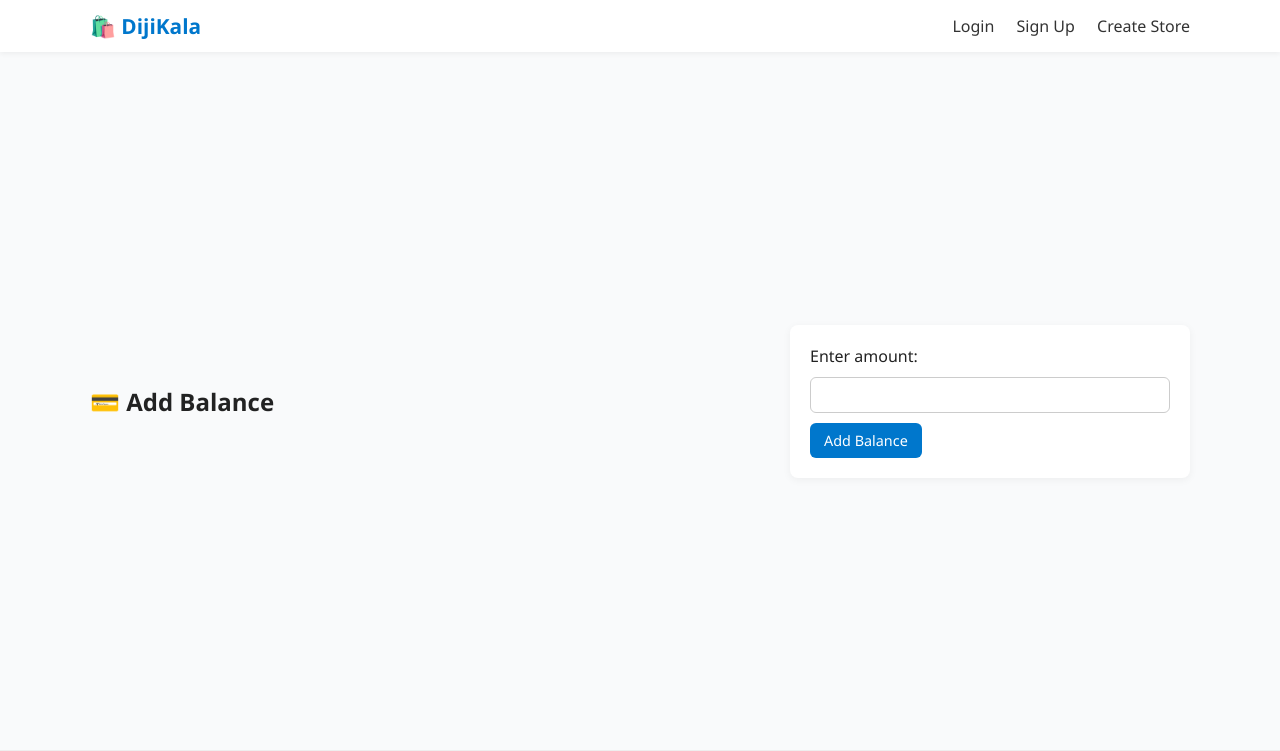
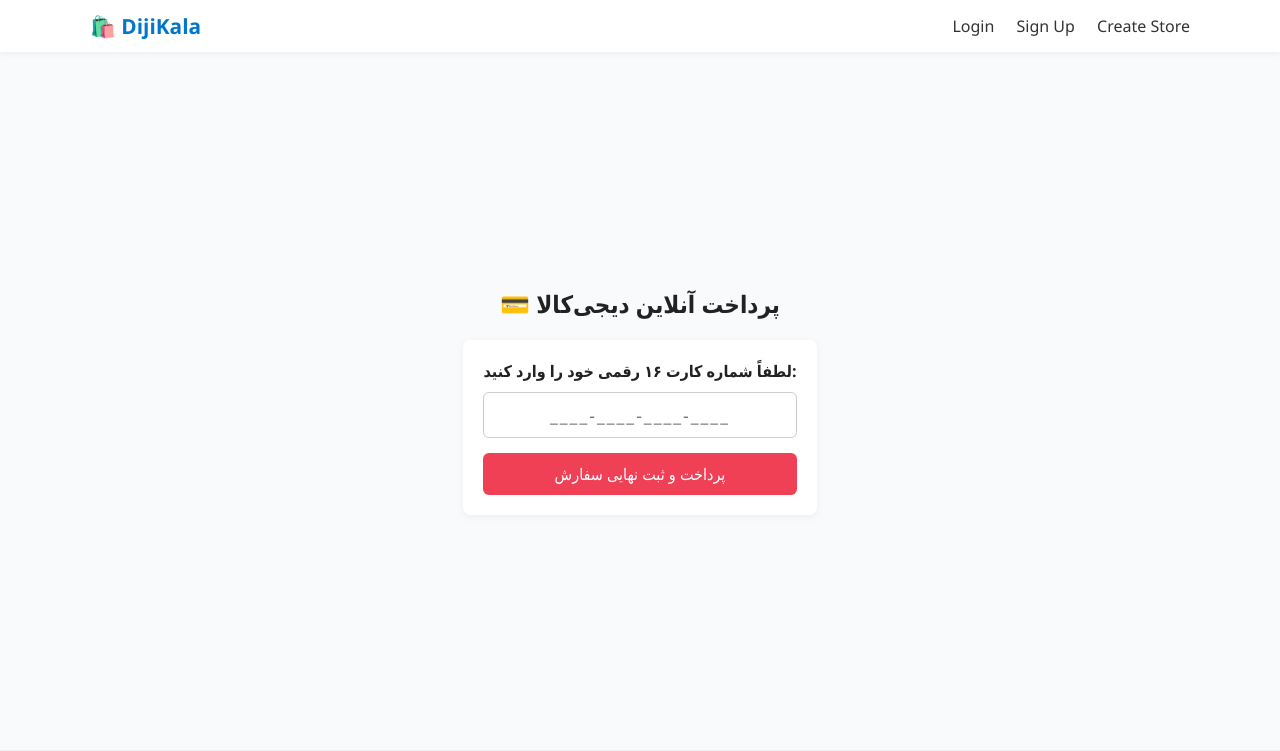
Before and after one commit to FatemehAghaeii/DijiKala_Marketplace, a Django app: template templates/payment.html in a window 1280 px wide. Shown: the top 751 px of the page. Run offline with Django 5.2, Linux system fonts and the light colour scheme; the template is opened without the code that fills it, so the values that code supplies are empty.

Commit message:
Change payment field from amount to card number input

```diff
--- a/templates/payment.html
+++ b/templates/payment.html
@@ -2,12 +2,25 @@
 {% block title %}Payment | DijiKala{% endblock %}
 
 {% block content %}
-<h2>💳 Add Balance</h2>
+<div style="max-width: 500px; margin: 40px auto; text-align: center;">
+    {% if success %}
+        <div class="card" style="padding: 30px; border-top: 4px solid #22a958;">
+            <h2 style="color: #22a958; margin-bottom: 15px;">✅ پرداخت با موفقیت انجام شد</h2>
+            <p style="font-size: 1.2rem; font-weight: bold; color: #333;">{{ thanks_message }}</p>
+            <a href="{% url 'home' %}" class="btn" style="margin-top: 20px; background-color: #0077cc;">بازگشت به صفحه اصلی</a>
+        </div>
+    {% else %}
+        <h2>💳 پرداخت آنلاین دیجی‌کالا</h2>
+        <form action="{% url 'payment' %}" method="post" class="payment-form" style="margin-top: 20px; display: inline-block; text-align: left; width: 100%;">
+            {% csrf_token %}
 
-<form action="{% url 'payment' %}" method="post" class="payment-form">
-    {% csrf_token %}
-    <label for="amount">Enter amount:</label>
-    <input type="number" name="amount" id="amount" min="1" required>
-    <button type="submit" class="btn">Add Balance</button>
-</form>
+            <div style="margin-bottom: 15px;">
+                <label for="card_number" style="font-weight: bold; display: block; margin-bottom: 5px;">لطفاً شماره کارت ۱۶ رقمی خود را وارد کنید:</label>
+                <input type="text" name="card_number" id="card_number" placeholder="____-____-____-____" max_length="16" required style="display: block; width: 100%; padding: 10px; border: 1px solid #ccc; border-radius: 6px; text-align: center; font-size: 1.1rem; letter-spacing: 2px;">
+            </div>
+
+            <button type="submit" class="btn" style="background-color: #ef4056; width: 100%; padding: 10px; font-size: 1rem;">پرداخت و ثبت نهایی سفارش</button>
+        </form>
+    {% endif %}
+</div>
 {% endblock %}
```
